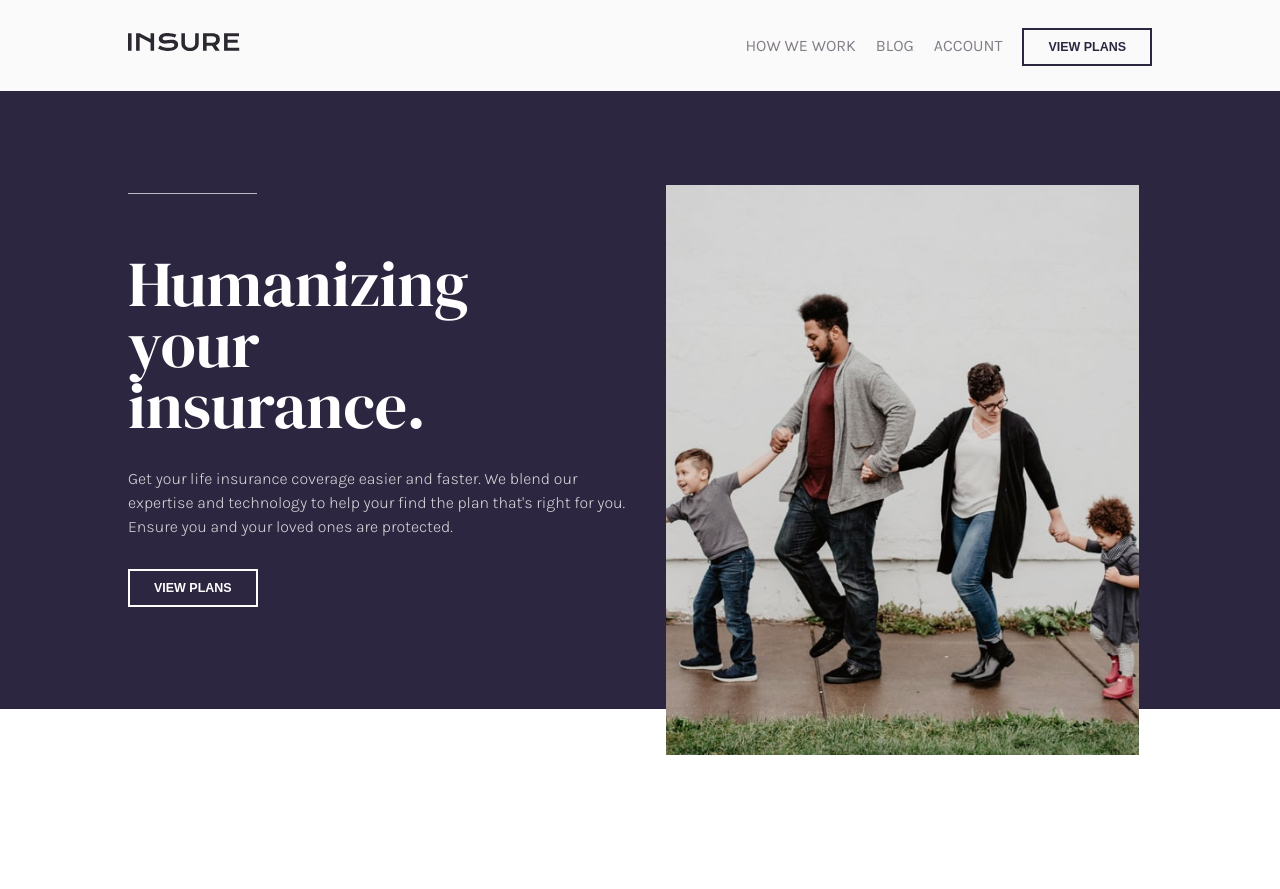
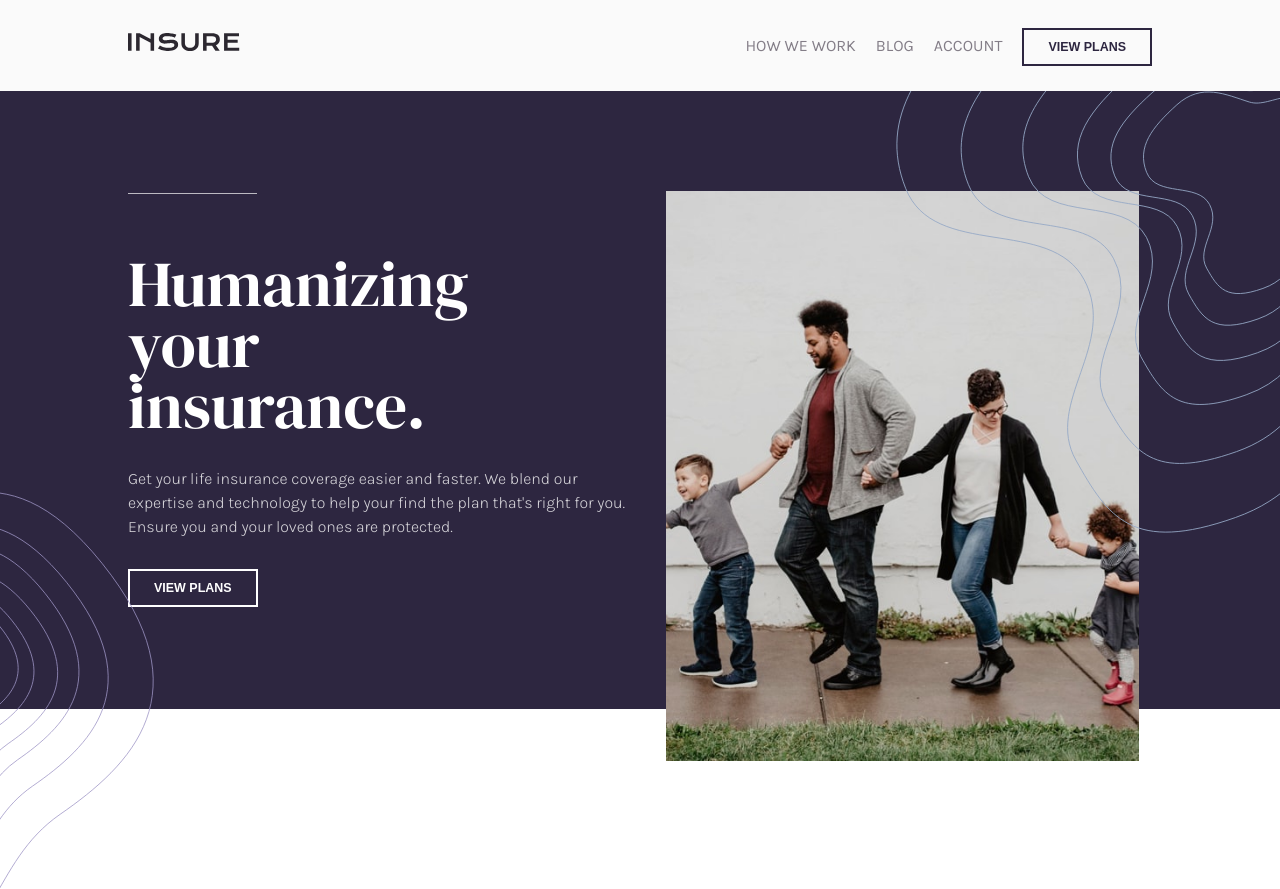
Before and after one commit to kairemerson/insure-landing-page, a React (Create React App) app in the folder insure-landing-page/: page / in a window 1280 px wide. Before the commit the page ends 800 px from the top, so only its background shows below. Built offline with nearby package versions, Linux system fonts and the light colour scheme.

Commit message:
inicialized section different

```diff
--- a/insure-landing-page/src/App.js
+++ b/insure-landing-page/src/App.js
@@ -1,5 +1,6 @@
 import Brief from './components/Brief/Brief'
 import Header from './components/Header/Header'
+import Different from "./components/Different"
 
 function App() {
   return (
--- a/insure-landing-page/src/components/Brief/Brief.jsx
+++ b/insure-landing-page/src/components/Brief/Brief.jsx
@@ -1,8 +1,10 @@
 import React from "react"
-import { Section } from "./styled"
+import { Section, ImageRight, ImageLeft} from "./styled"
 import {WButton} from "../Button/styled"
 import {Container} from "../../container/Container"
 import intro from "../../assets/images/image-intro-desktop.jpg"
+import introRight from "../../assets/images/bg-pattern-intro-right-desktop.svg"
+import introLeft from "../../assets/images/bg-pattern-intro-left-desktop.svg"
 
 
 function Brief(){
@@ -16,7 +18,9 @@ function Brief(){
                     <p>Get your life insurance coverage easier and faster. We blend our expertise and technology to help your find the plan that's right for you. Ensure you and your loved ones are protected.</p>
                     <WButton>VIEW PLANS</WButton>
                 </div>
-                <img src={intro} alt="family" />
+                <img className="family" src={intro} alt="family" />
+                <ImageRight src={introRight}/>
+                <ImageLeft src={introLeft}/>
             </Container>
         </Section>
 
--- a/insure-landing-page/src/components/Brief/styled.js
+++ b/insure-landing-page/src/components/Brief/styled.js
@@ -6,6 +6,7 @@ export const Section = styled.section`
     color: white;
     padding-top: 8%;
     padding-bottom: 8%;
+    position: relative;
     div.line{
         width: 16%;
         border-top: 1px solid ${colors.veryLightGray};
@@ -15,9 +16,9 @@ export const Section = styled.section`
     div{
         width: 63%;
     }
-    img{
+    img.family{
         position: absolute;
-        top: 185px;
+        top: 100px;
         left: 52%;
         width: 37%;
     }
@@ -36,3 +37,16 @@ export const Section = styled.section`
         margin: 30px 0;
     }
 `
+export const ImageRight = styled.img`
+    position: absolute;
+    width: 30%;
+    top: -80px;
+    right: 0;
+    z-index: 1;
+`
+export const ImageLeft = styled.img`
+    position: absolute;
+    left: 0;
+    top: calc(710px - 50%);
+    width: 12%;
+`
--- /dev/null
+++ b/insure-landing-page/src/components/Different/styled.js
@@ -0,0 +1,5 @@
+import styled from "styled-components";
+
+export const Section = styled.section`
+
+`
--- a/insure-landing-page/src/components/Header/styled.js
+++ b/insure-landing-page/src/components/Header/styled.js
@@ -8,4 +8,6 @@ export const Wrapper = styled.header`
     justify-content: space-between;
     align-items: baseline;
     padding: 20px 10%;
+    z-index: 2;
+    position: relative;
 `
```
Also changed, not shown: insure-landing-page/src/components/Different/Different.jsx (added, +10 -0 lines).
